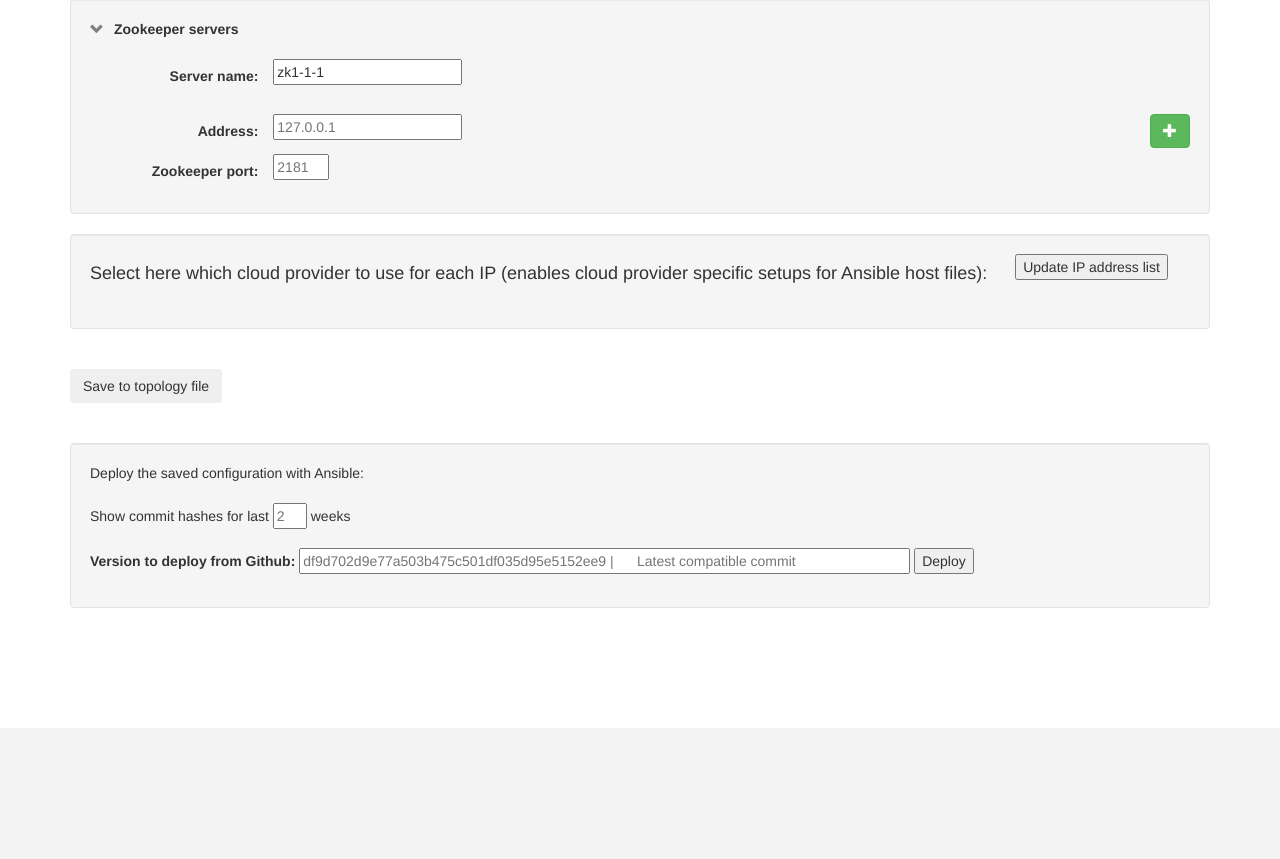
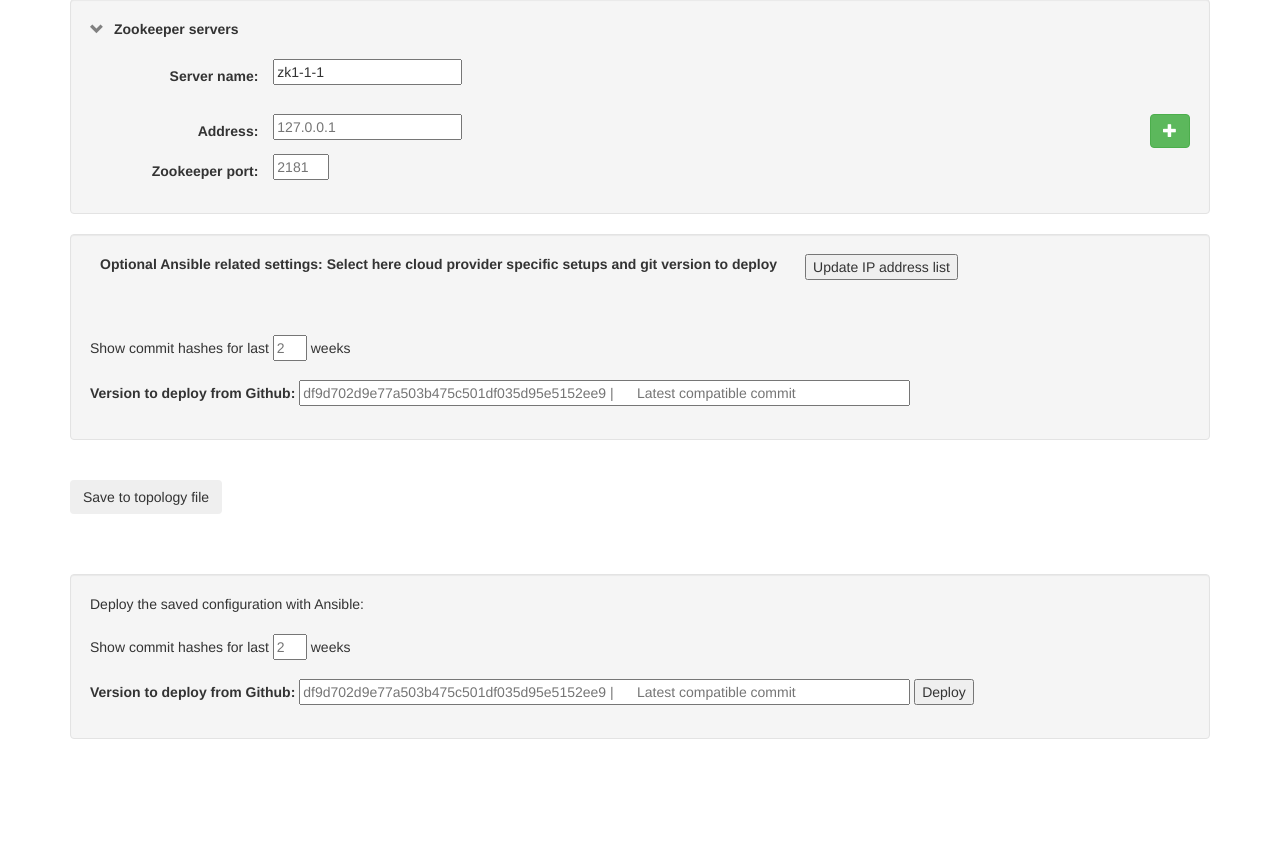
Before and after one commit to netsec-ethz/scion-web, a Django app: page /ad_manager/ads/1/ in a window 1280 px wide, after a click on "Define topology". Shown: the part 1513-2372 px from the top of the page. Before the commit the page ends 2121 px from the top, so only its background shows below. Run offline with Django 3.2, Linux system fonts and the light colour scheme; the visitor is signed in with stand-in values (Sample User, id 1); data comes from the database, SQL or seed files in the repository; data that the repository does not hold is empty; parts of the project's set-up code (start-up, migrations or seed data) failed here and were passed over; some libraries are stand-ins or nearby versions.

Commit message:
add git hash field before deploy

```diff
--- a/ad_manager/static/js/ad_detail.js
+++ b/ad_manager/static/js/ad_detail.js
@@ -131,12 +131,12 @@ $(document).ready(function () {
 
 
 // Query github for the last Hashes
-function queryForHashes() {
+function queryForHashes(datalistId) {
     var gitBaseUrl = "https://api.github.com/repos";
     var organisation = "/netsec-ethz";
     var repo = "/scion-web/"; // set this to the main scion repo aka /scion/ once it is public
 
-    $('#queriedHashes').children().slice(1).remove(); // remove previous entries
+    $(datalistId).children().slice(1).remove(); // remove previous entries
 
     var lastWeek = new Date();
     var weekLength = 7; // 7 days per week
@@ -156,7 +156,7 @@ function queryForHashes() {
         $.each(data, function (key, val) {
             var sha = val['sha'];
             var comment = val['commit']['message'].substr(0, 25);
-            $('#queriedHashes').append('<option value="' + sha + ' |      ' + comment + '..."></option>');
+            $(datalistId).append('<option value="' + sha + ' |      ' + comment + '..."></option>');
         });
     });
 }
--- a/ad_manager/templates/ad_manager/ad_detail.html
+++ b/ad_manager/templates/ad_manager/ad_detail.html
@@ -70,25 +70,6 @@
       <div role="tabpanel" class="tab-pane" id="nodes">
           <br />
           {% include 'ad_manager/partials/topology_input.html' %}
-          <br />
-          <br />
-          <div class="well">
-              <form method="POST" action="../../api/v1/internal/isd/{{ isd_id }}/as/{{ as_id }}/deploy">
-                  {% csrf_token %}
-                  Deploy the saved configuration with Ansible:
-                  <br/>
-                  <br/>
-                  <label for="backLog" style="font-weight: normal;">Show commit hashes for last <input id="backLog" type="text" size="1" placeholder="2"> weeks</label>
-                  <br/>
-                  <label for="commitHash" >Version to deploy from Github:</label>
-                  <input id="commitHash" name="commitHash" list="queriedHashes" type="text" size="72" placeholder="df9d702d9e77a503b475c501df035d95e5152ee9 |      Latest compatible commit" class="selectpicker" data-show-subtext="true"
-                         onfocus="queryForHashes();">
-                  <datalist id="queriedHashes" class="selectpicker" data-show-subtext="true">
-                      <option data-subtext="Latest compatible" value="df9d702d9e77a503b475c501df035d95e5152ee9 |      Latest compatible commit"></option>
-                  </datalist>
-                  <button type="submit">Deploy</button>
-              </form>
-          </div>
       </div>
     </div>
   </div>
--- a/ad_manager/templates/ad_manager/partials/topology_input.html
+++ b/ad_manager/templates/ad_manager/partials/topology_input.html
@@ -289,7 +289,7 @@
         </div>
 
         <div class="control-group well">
-            <h4 id="titleIPList">Select here which cloud provider to use for each IP (enables cloud provider specific setups for Ansible host files): </h4>
+            <span class="sectionTitle" id="titleIPList">Optional Ansible related settings: Select here cloud provider specific setups and git version to deploy</span>
             <button id="updateIPListButton" type="button" onclick="gatherIPsforCloudEngines();">Update IP address list</button>
             <div class="controls hidden cloudEngineItemModel">
                 <br/>
@@ -307,6 +307,17 @@
             </div>
             <div class="form-group cloudEngineItemList">
             </div>
+
+            <br/>
+            <br/>
+            <label for="backLog" style="font-weight: normal;">Show commit hashes for last <input id="backLog" type="text" size="1" placeholder="2"> weeks</label>
+            <br/>
+            <label for="commitHash1" >Version to deploy from Github:</label>
+            <input id="commitHash1" name="commitHash" list="queriedHashes1" type="text" size="72" placeholder="df9d702d9e77a503b475c501df035d95e5152ee9 |      Latest compatible commit" class="selectpicker" data-show-subtext="true"
+                 onfocus="queryForHashes('#queriedHashes1');">
+                <datalist id="queriedHashes1" class="selectpicker" data-show-subtext="true">
+                <option data-subtext="Latest compatible" value="df9d702d9e77a503b475c501df035d95e5152ee9 |      Latest compatible commit"></option>
+            </datalist>
         </div>
 
         <br/>
@@ -319,6 +330,26 @@
         </div>
     </form>
 
+    <br />
+    <br />
+    <br />
+    <div class="well">
+      <form method="POST" action="../../api/v1/internal/isd/{{ isd_id }}/as/{{ as_id }}/deploy">
+          {% csrf_token %}
+          Deploy the saved configuration with Ansible:
+          <br/>
+            <br/>
+            <label for="backLog" style="font-weight: normal;">Show commit hashes for last <input id="backLog" type="text" size="1" placeholder="2"> weeks</label>
+            <br/>
+            <label for="commitHash2" >Version to deploy from Github:</label>
+            <input id="commitHash2" name="commitHash" list="queriedHashes2" type="text" size="72" placeholder="df9d702d9e77a503b475c501df035d95e5152ee9 |      Latest compatible commit" class="selectpicker" data-show-subtext="true"
+                 onfocus="queryForHashes('#queriedHashes2');">
+                <datalist id="queriedHashes2" class="selectpicker" data-show-subtext="true">
+                <option data-subtext="Latest compatible" value="df9d702d9e77a503b475c501df035d95e5152ee9 |      Latest compatible commit"></option>
+            </datalist>
+          <button type="submit">Deploy</button>
+      </form>
+    </div>
 </div>
 
 <style>
@@ -362,4 +393,8 @@
     .inputPort {
         width: 4em;
     }
+
+    .bold {
+        font-weight: bold;
+    }
 </style>
--- a/ad_manager/util/hostfile_generator.py
+++ b/ad_manager/util/hostfile_generator.py
@@ -84,7 +84,7 @@ def get_section_attr(mockup_dict, section_name, attr):
     return [server[attr] for server in mockup_dict[section_name].values()]
 
 
-def generate_ansible_hostfile(topology_params, mockup_dict, isd_as):
+def generate_ansible_hostfile(topology_params, mockup_dict, isd_as,commit_hash):
     """
     Generate the host file for Ansible
     The hostfile is per AS and can have the same IP in multiple roles
@@ -144,7 +144,7 @@ def generate_ansible_hostfile(topology_params, mockup_dict, isd_as):
     add_new_section(config, 'scion_nodes:vars')
     local_gen_path = os.path.join(WEB_ROOT, 'gen')
     config.set('scion_nodes:vars', 'local_gen={}'.format(local_gen_path))
-    config.set('scion_nodes:vars', 'scion_version={}'.format(''))
+    config.set('scion_nodes:vars', 'scion_version={}'.format(commit_hash))
 
     with open(host_file_path, 'w') as configfile:
         config.write(configfile, space_around_delimiters=False)
--- a/ad_manager/views.py
+++ b/ad_manager/views.py
@@ -690,7 +690,13 @@ def generate_topology(request):
         yaml.dump(mockup_dicts, file, default_flow_style=False)
 
     create_local_gen(isd_as, mockup_dicts)
-    generate_ansible_hostfile(topology_params, mockup_dicts, isd_as)
+    commit_hash = tp['commitHash']
+    # sanitize commit hash from comments, take first part up to |, strip spaces
+    commit_hash = (commit_hash.split('|'))[0].strip()
+    generate_ansible_hostfile(topology_params,
+                              mockup_dicts,
+                              isd_as,
+                              commit_hash)
 
     curr_as = get_object_or_404(AD, id=as_id)
     # load as usual model (for persistance and display in overview)
@@ -967,8 +973,7 @@ def particular_topo_instance(tp, type_key):
 
 
 def update_hash_var(isd_id, as_id, commit_hash):
-    commit_hash, _ = commit_hash.split('|')  # remove comment
-    commit_hash = commit_hash.replace(' ', '')  # remove space
+    commit_hash = (commit_hash.split('|'))[0].strip()  # sanitize hash
     host_file_path = os.path.join(WEB_ROOT, 'gen',
                                   'ISD' + str(isd_id), 'AS' + str(as_id),
                                   'host.{}-{}'.format(isd_id, as_id))
```
